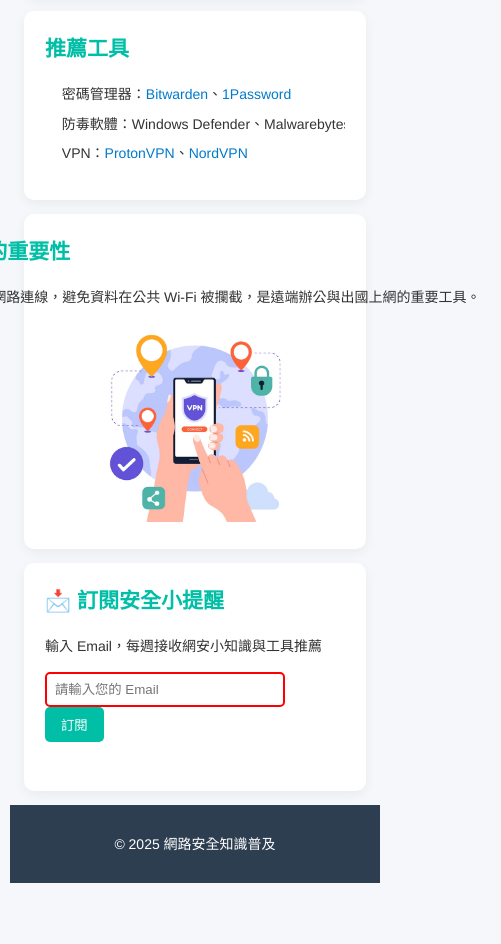
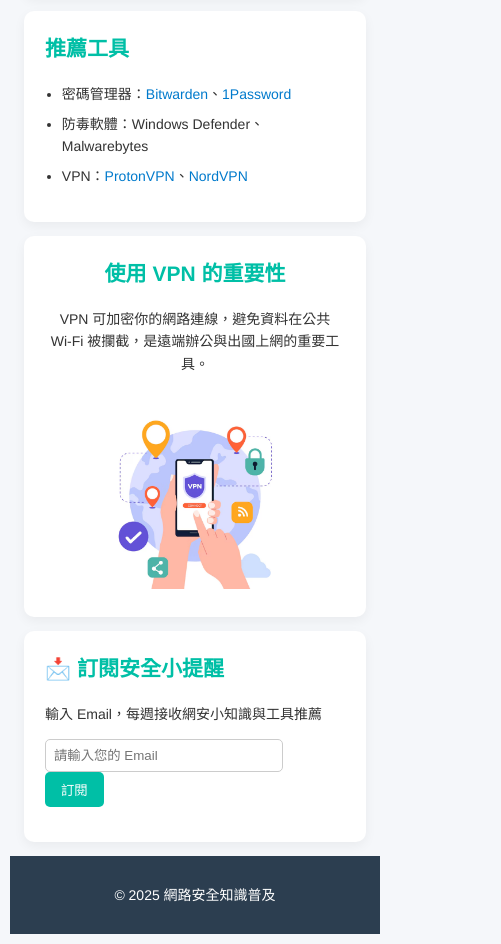
Before and after one commit to Cyh724/my-website, a plain HTML site: page index.html in a window 390 px wide. Shown: the part 637-1581 px from the top of the page, 501 px wide, since content can reach past the window. Before the commit the page ends 1530 px from the top, so only its background shows below. Drawn offline with Linux system fonts and the light colour scheme.

Commit message:
Add files via upload

```diff
--- a/index.html
+++ b/index.html
@@ -42,16 +42,15 @@
     </ul>
   </section>
 
-  <section class="image-text" style="display: flex; align-items: center; justify-content: space-between;">
-  <div style="flex: 1; padding-right: 20px;">
+<section class="vpn-flex">
+  <div class="vpn-text">
     <h2>使用 VPN 的重要性</h2>
     <p>VPN 可加密你的網路連線，避免資料在公共 Wi‑Fi 被攔截，是遠端辦公與出國上網的重要工具。</p>
   </div>
-
-  <div style="flex-shrink: 0;">
-    <img src="images/vpn.png" alt="VPN 圖示" width="200" />
+  <div class="vpn-img">
+    <img src="images/vpn.png" alt="VPN 圖示" />
   </div>
-  </section>
+</section>
 
   <section>
     <h2>📩 訂閱安全小提醒</h2>
@@ -77,28 +76,23 @@ const form = document.getElementById('form');
 const email = document.getElementById('email');
 const msg = document.getElementById('msg');
 
-let touched = false;
+form.addEventListener('submit', function(e) {
+  e.preventDefault();
 
-form.addEventListener('submit', (e) => {
-  e.preventDefault();
-  touched = true;
-  email.classList.add('touched'); // 加上 .touched
-
-  if (email.checkValidity()) {
+  if (!email.checkValidity()) {
+    msg.textContent = "⚠️ Email 格式錯誤";
+    msg.style.color = "red";
+  } else {
     msg.textContent = "✅ 訂閱成功！";
     msg.style.color = "green";
-  } else {
-    msg.textContent = "⚠️ Email 格式錯誤";
-    msg.style.color = "red";
+    email.value = ""; // ✅
   }
 });
 
 email.addEventListener('input', () => {
   msg.textContent = "";
-  // ⚠️ 不要再加 class.touched，讓它維持
 });
 </script>
 
-
 </body>
 </html>
--- a/style.css
+++ b/style.css
@@ -101,15 +101,43 @@ footer {
   }
 
   h2, ul li, p {
-    white-space: nowrap;
-    overflow-x: auto;
+  white-space: normal;
+  overflow-wrap: break-word;
+}
+}
+
+.vpn-flex {
+  display: flex;
+  align-items: center;
+  justify-content: space-between;
+  flex-wrap: wrap;
+  gap: 20px;
+}
+
+.vpn-text {
+  flex: 1;
+  min-width: 250px;
+}
+
+.vpn-img img {
+  width: 200px;
+  max-width: 100%;
+  height: auto;
+}
+
+/* 手機版：上下排列，並全部置中 */
+@media (max-width: 768px) {
+  .vpn-flex {
+    flex-direction: column;
+    align-items: center; /* ⭐ 加這行讓子項目水平置中 */
+    text-align: center;  /* ⭐ 讓文字置中 */
+  }
+
+  .vpn-text {
+    width: 100%;
+  }
+
+  .vpn-img img {
+    width: 60%;
   }
 }
-
-input.touched:valid {
-  border: 1px solid #ccc !important;
-}
-
-input.touched:invalid {
-  border: 2px solid red !important;
-}
```
